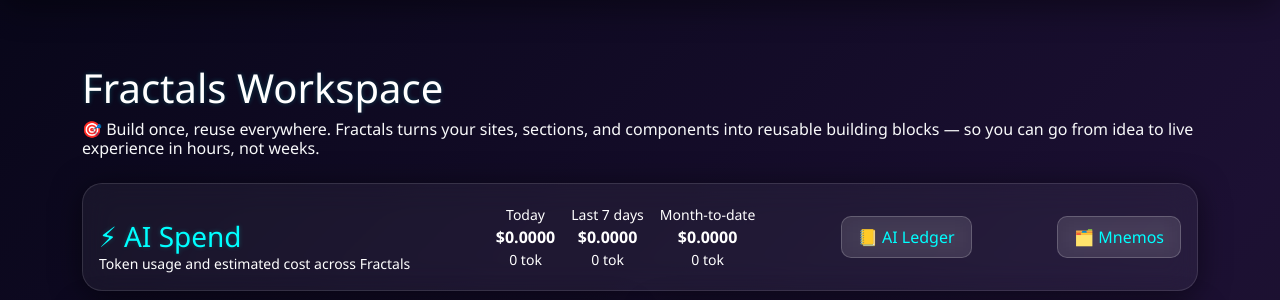
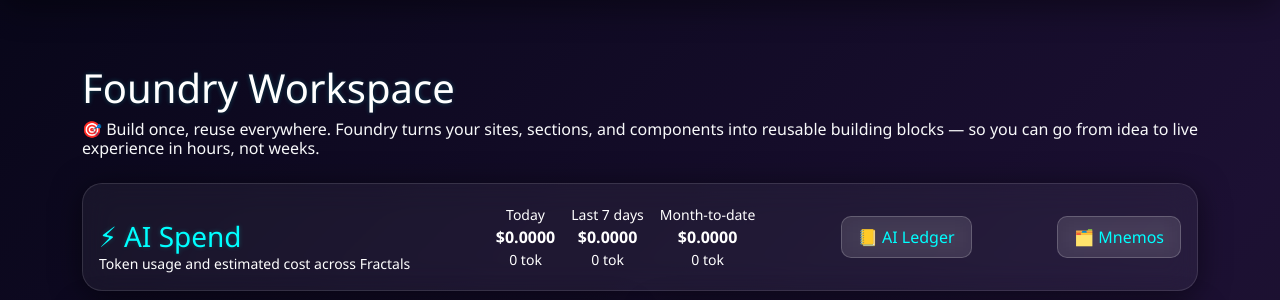
Before and after one commit to Rinkels/foundry, a Django app: page / in a window 1280 px wide. Shown: the part 103-403 px from the top of the page. Run offline with Django 5.2, Linux system fonts and the light colour scheme; the visitor is signed in with stand-in values (Sample User, id 1); data that the repository does not hold is empty.

Commit message:
backup: R1-UFO 2026-07-20 20:11

```diff
--- a/foundry/templates/foundry/home.html
+++ b/foundry/templates/foundry/home.html
@@ -70,9 +70,9 @@
 </style>
 
 <div class="container py-4">
-  <h1 class="mb-2 text-white">Fractals Workspace</h1>
+  <h1 class="mb-2 text-white">Foundry Workspace</h1>
   <h6 class="mb-4 text-light">
-    🎯 Build once, reuse everywhere. Fractals turns your sites, sections, and components
+    🎯 Build once, reuse everywhere. Foundry turns your sites, sections, and components
     into reusable building blocks — so you can go from idea to live experience in hours,
     not weeks.
   </h6>
```
